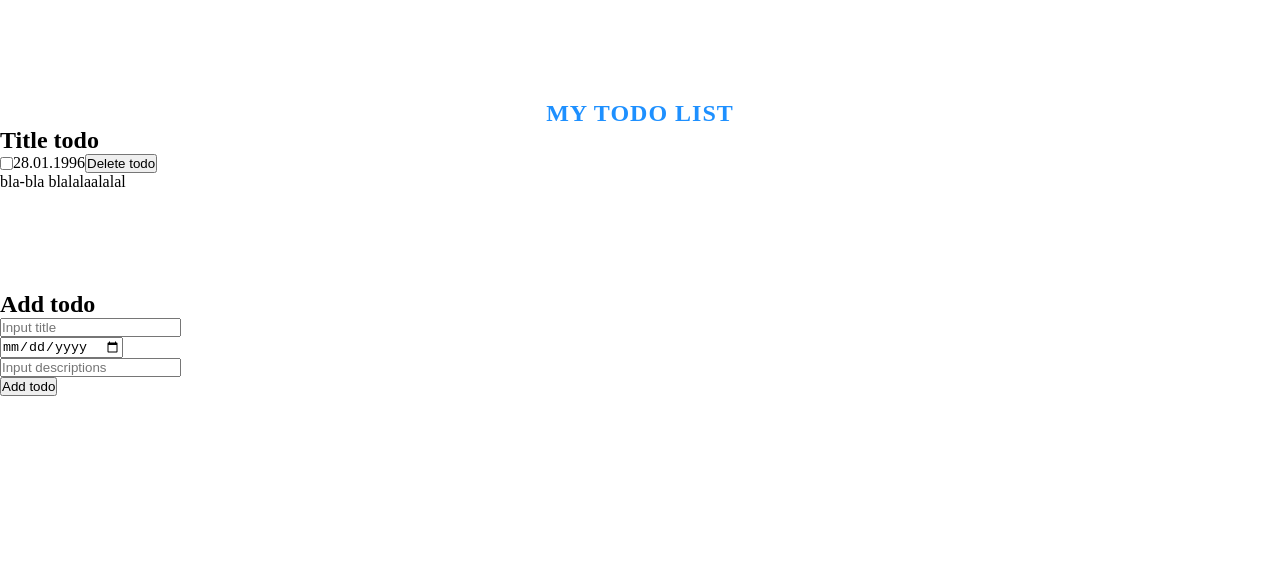
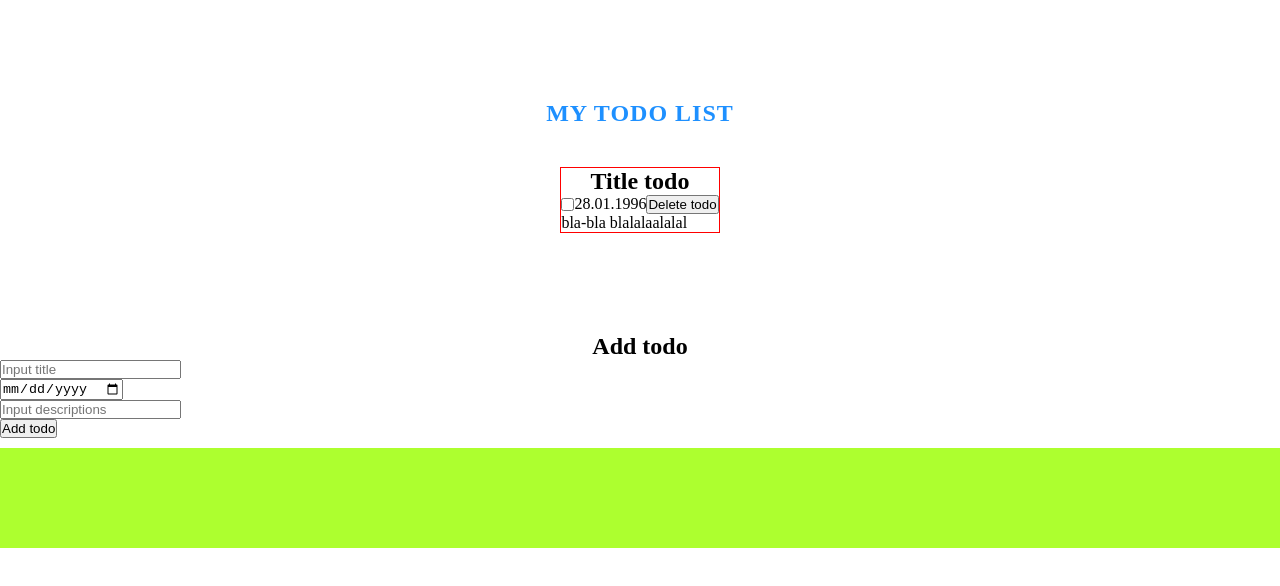
Before and after one commit to MortyraSky/MyTodoList, a plain HTML site: page index.html in a window 1280 px wide. Drawn offline with Linux system fonts and the light colour scheme.

Commit message:
feat: add some styles

```diff
--- a/css/style.css
+++ b/css/style.css
@@ -1,6 +1,7 @@
 * {
     margin: 0;
     padding: 0;
+    box-sizing: border-box;
 }
 
 .todo-header{
@@ -13,7 +14,13 @@
 }
 
 .todo-fields{
-    display: grid;
+    display: flex;
+    flex-direction: column;
+    margin-top: 20px;
+    justify-content: center;
+    align-items: center;
+
+
 }
 
 .todo-information{
@@ -29,5 +36,18 @@
     margin-bottom: 10px;
 }
 footer{
-    background: honeydew;
+    background: greenyellow;
+    width: 100%;
+    height: 100px;
+
 }
+ .todo-item {
+     margin-top: 20px;
+     max-width: 400px;
+     max-height: 400px;
+     border: 1px solid red;
+ }
+
+ .todo-title{
+     text-align: center;
+ }
```
